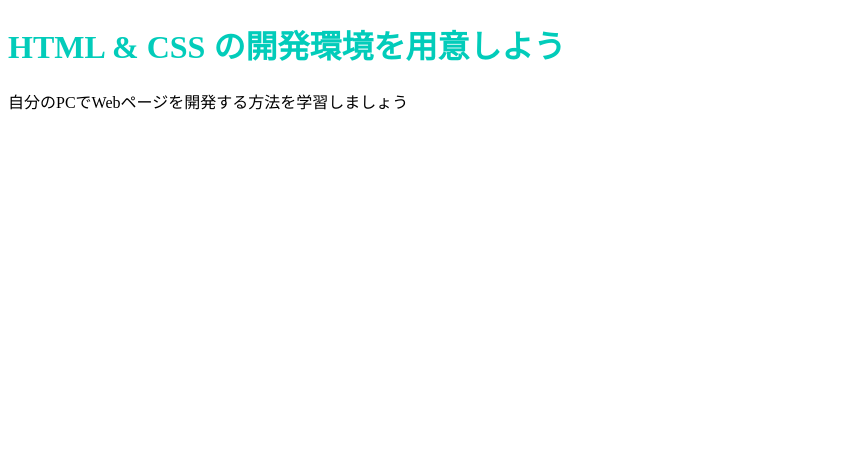
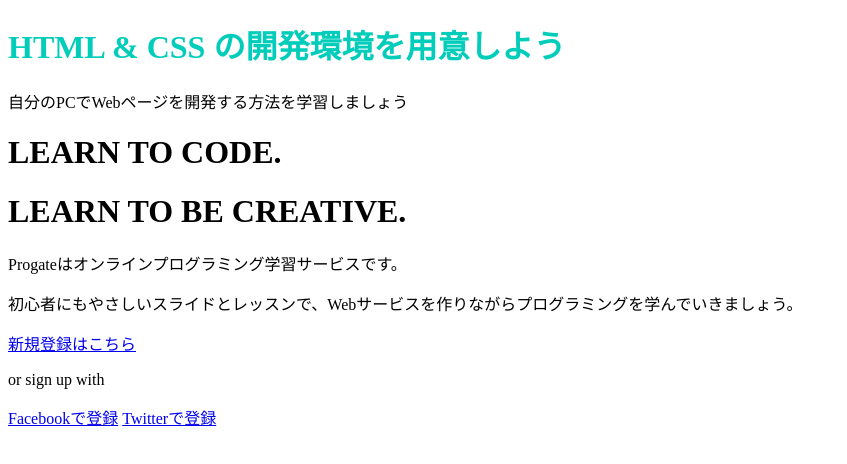
Before and after one commit to 2bs2bs/2bs2bs.github.io, a plain HTML site: page index.html in a window 1280 px wide. Shown: the whole page, without its empty margins (0-847 px from the left). Drawn offline with Linux system fonts and the light colour scheme.

Commit message:
Update index.html

```diff
--- a/index.html
+++ b/index.html
@@ -10,5 +10,19 @@
 <body>
   <h1 class="title">HTML & CSS の開発環境を用意しよう</h1>
   <p>自分のPCでWebページを開発する方法を学習しましょう</p>
+  <div class="top-wrapper">
+      <div class="container">
+        <h1>LEARN TO CODE.</h1>
+        <h1>LEARN TO BE CREATIVE.</h1>
+        <p>Progateはオンラインプログラミング学習サービスです。</p>
+        <p>初心者にもやさしいスライドとレッスンで、Webサービスを作りながらプログラミングを学んでいきましょう。</p>
+        <div class="btn-wrapper">
+          <a href="#" class="btn signup">新規登録はこちら</a>
+          <p>or sign up with</p>
+          <a href="#" class="btn facebook"><span class="fa fa-facebook"></span>Facebookで登録</a>
+          <a href="#" class="btn twitter"><span class="fa fa-twitter"></span>Twitterで登録</a>
+        </div>
+      </div>
+    </div>
 </body>
 </html>
```
